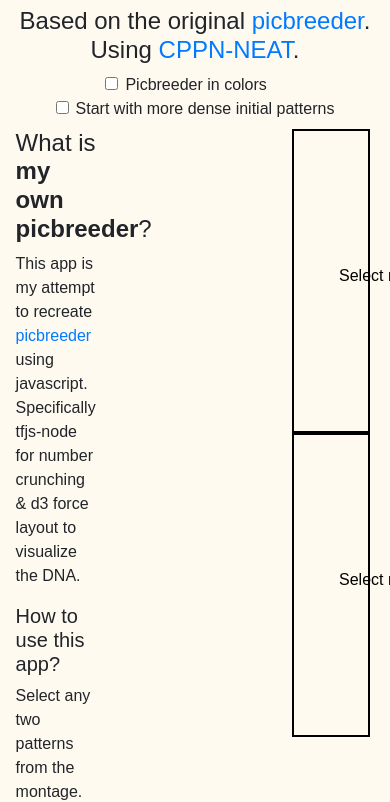
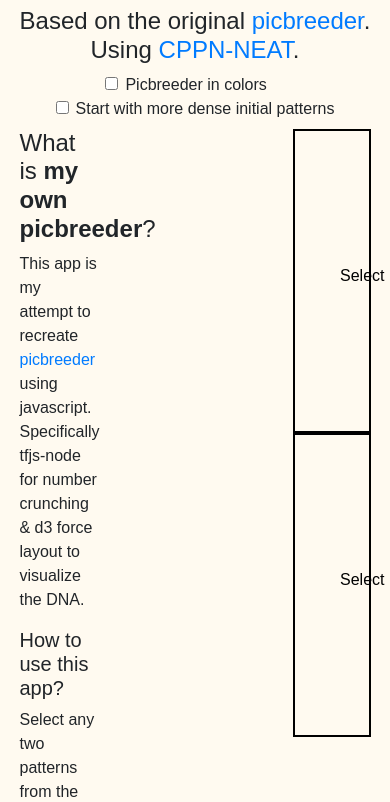
Before and after one commit to pkamath2/picbreeder-tf-node, a website: page views/index.html in a window 390 px wide. Shown: the part 49-851 px from the top of the page. Drawn offline with nearby package versions, Linux system fonts and the light colour scheme; no server answers.

Commit message:
Adjusted sizes for mobile views

```diff
--- a/views/index.html
+++ b/views/index.html
@@ -5,13 +5,14 @@
         body{
             font-family: 'American Typewriter', sans-serif;
             background: floralwhite;
+            overflow-x: scroll;
         }
         #montage-heading, #montage-subheading, #montage-container, #montage-buttons, #montage-form-el{
             text-align: center;
         }
         #montage-container{
             display: grid;
-            grid-template-columns: 4% 21% 50% 20% 5%;
+            grid-template-columns: 5% 20% 50% 20% 5%;
             /* border: solid black 1px; */
         }
         #montage-buttons{
@@ -38,8 +39,10 @@
         "use strict"
 
         const montage_size = 25;
-        const thumbnail_height = 120;
-        const thumbnail_width = 136;
+        let thumbnail_height = 120;
+        let thumbnail_width = 136;
+
+
         const scale = d3.scaleOrdinal(d3.schemeCategory10);
         // const thumbnail_height = 100;
         // const thumbnail_width = 116;
@@ -50,6 +53,9 @@
         let selected_thumbnails = [];
         let colorCheck = false;
         let denseCheck = false;
+        let isMobile = false;
+
+
 
         function load_montage(){
             selected_thumbnails = [];
@@ -59,7 +65,24 @@
             colorCheck = $('#color-check')[0].checked;
             denseCheck = $('#dense-check')[0].checked;
 
-            $.ajax({url:'/montage?color='+colorCheck+'&dense='+denseCheck})
+             //Mobile
+            if(screen.width < 500){
+                thumbnail_height = 60;
+                thumbnail_width = 68;
+                isMobile = true;
+
+                $('#montage')[0].width = 340;
+                $('#montage')[0].height = 300;
+            }else{
+                thumbnail_height = 120;
+                thumbnail_width = 136;
+                isMobile = false;
+
+                $('#montage')[0].width = 680;
+                $('#montage')[0].height = 600;
+            }
+
+            $.ajax({url:'/montage?color='+colorCheck+'&dense='+denseCheck+'&isMobile='+isMobile})
                 .done((response) => {
                    let canvas = $("#montage")[0];
                    let ctx = canvas.getContext('2d');
@@ -174,7 +197,7 @@
             var selected_genome = null;
             selected_thumbnails.forEach((id) => {
                 var genome = {'genome_id': thumbnail_genome_id_map.get(id),
-                                'node_genes':thumbnail_nodegene_map.get(id)};
+                              'node_genes':thumbnail_nodegene_map.get(id)};
 
                 selected_genome = genome;
             });
@@ -245,7 +268,7 @@
             <p>Like any pattern after mutation? Click on 'Download Image'. Hit 'Refresh' to restart.</p>
             <p>Also, check out the <a href="/single">single pattern generator</a>. I've written a <a href="https://medium.com/@prnmkmth/generative-art-using-neural-networks-and-javascript-d2c353fb0574">blog post</a> with more details. Source code is <a href="https://github.com/pkamath2/picbreeder-tf-node">here</a>.</p>
         </div>
-        <canvas id='montage' width=680 height=600></canvas>
+        <div><canvas id='montage'></canvas></div>
         <div id="dna">
             <div id="dna_1"> <svg id='dna_1_svg' width=300 height=300><text x=15% y=50%>Select montage to view DNA</text></svg></div>
             <div id="dna_2"> <svg id='dna_2_svg' width=300 height=300><text x=15% y=50%>Select montage to view DNA</text></svg></div>
```
Also changed, not shown: picbreeder.js (+9 -2 lines).
